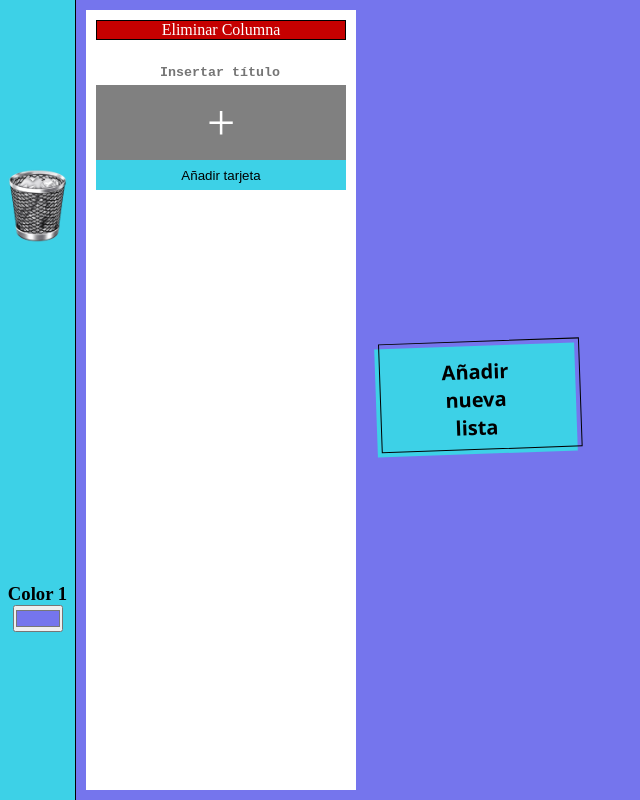
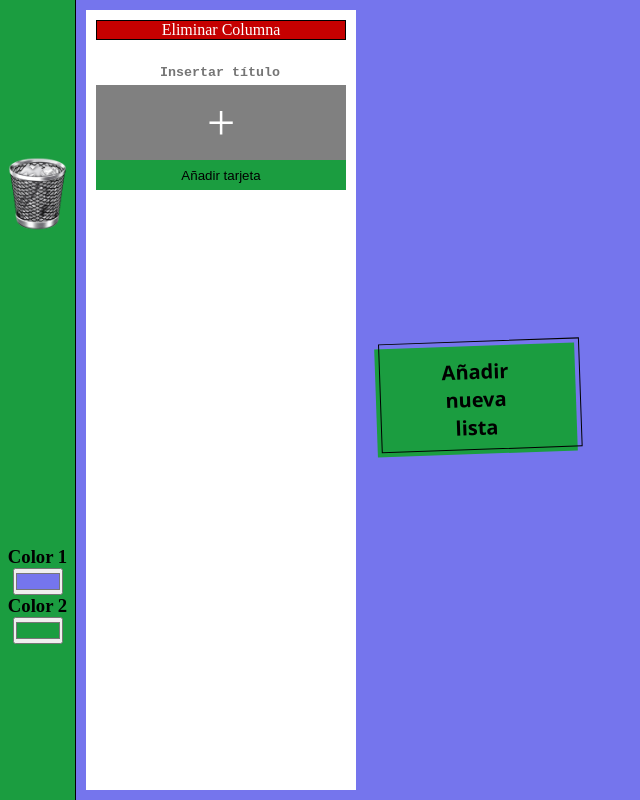
Before and after one commit to Elias-MN/NotasApp, a plain HTML site: page index.html in a window 1280 px wide. Both pictures are taken after a click on the button "Añadir nueva lista". Shown: the whole page, without its empty margins (0-640 px from the left). Drawn offline with Linux system fonts and the light colour scheme.

Commit message:
Added color2

```diff
--- a/index.html
+++ b/index.html
@@ -18,7 +18,9 @@
             </div>
             <div id="color-div">
                 <h3>Color 1</h3>
-                <input type="color" id="background-color" class="inputColor" value="#7575ed">
+                <input type="color" id="color1" class="inputColor" value="#7575ed">
+                <h3>Color 2</h3>
+                <input type="color" id="color2" class="inputColor" value="#3DD1E7">
             </div>
         </div>
         <button id="addColumn" class="button-53">Añadir nueva lista</button>
--- a/script.js
+++ b/script.js
@@ -1,6 +1,7 @@
 let addColumnButton = document.getElementById("addColumn");
 let container = document.getElementById("container");
-let inputColor = document.getElementById("background-color");
+let inputColor1 = document.getElementById("color1");
+let inputColor2 = document.getElementById("color2");
 
 let table = {};
 let idColumn;
@@ -8,11 +9,16 @@ let idCard;
 let columns;
 let currentElement;
 let color1;
+let color2;
+
+const root_theme = document.querySelector(':root');
+
 
 //TODO:
 // Añadir un segundo color para botones: https://stackdiary.com/change-css-variable-value-javascript/
 // Cambiar cursor a grab, grabbing, drop... cuando se arrastren tarjetas: https://www.w3schools.com/cssref/pr_class_cursor.php
 // Añadir sonidos al tirar en la basura las tarjetas...
+// Evento scroll
 
 class column {
     constructor(id) {
@@ -38,15 +44,18 @@ function checkLS() {
         idColumn = 0;
         idCard = 0;
         color1 = "#7575ed";
+        color2 = "#1b9d40";
         table.idColumnCounter = idColumn;
         table.idCardCounter = idCard;
-        table.backgroundColor = color1;
+        table.color1 = color1;
+        table.color2 = color2;
         columns = [];
     } else {
         table = JSON.parse(tableJSON);
         idColumn = table.idColumnCounter;
         idCard = table.idCardCounter;
-        color1 = table.backgroundColor;
+        color1 = table.color1;
+        color2 = table.color2;
         if (table.columns) {
             columns = table.columns;
         } else {
@@ -54,8 +63,10 @@ function checkLS() {
         }
         printColumns();
     }
-    container.style.background = color1;
-    inputColor.value = color1;
+    inputColor1.value = color1;
+    inputColor2.value = color2;
+    setColor1();
+    setColor2();
 }
 
 // Función que actualiza las columnas en pantalla
@@ -66,9 +77,14 @@ function printColumns() {
     });
 }
 
-// Función que actualiza los colores en pantalla
-function setColor() {
-    container.style.background = inputColor.value;
+// Función que actualiza los colores 1 en pantalla
+function setColor1() {
+    container.style.background = inputColor1.value;
+}
+
+// Función que actualiza los colores 2 en pantalla
+function setColor2() {
+    root_theme.style.setProperty('--color-change', inputColor2.value);
 }
 
 // Función que crea la estructura de una columna
@@ -189,7 +205,8 @@ function deleteColumn(event) {
 
 // Función que actualiza todos los datos de la tabla en memoria (LocalStorage, Base de Datos...)
 function updateLSTable() {
-    table.backgroundColor = inputColor.value;
+    table.color1 = inputColor1.value;
+    table.color2 = inputColor2.value;
 
     let updateColumns = [];
     for (let element = 1; element < container.children.length - 1; element++) {
@@ -221,8 +238,12 @@ function updateLSTable() {
 
 // Función principal
 function main() {
-    inputColor.addEventListener("change", updateLSTable);
-    inputColor.addEventListener("input", setColor);
+    inputColor1.addEventListener("change", updateLSTable);
+    inputColor1.addEventListener("input", setColor1);
+
+    inputColor2.addEventListener("change", updateLSTable);
+    inputColor2.addEventListener("input", setColor2);
+
     addColumnButton.addEventListener("click", addNewColumn);
     checkLS();
 }
--- a/style.css
+++ b/style.css
@@ -1,6 +1,10 @@
 * {
     margin: 0;
     padding: 0;
+}
+
+:root {
+    --color-change: #3DD1E7;
 }
 
 #container {
@@ -54,20 +58,21 @@
 .addCard {
     width: 100%;
     height: 30px;
-    background-color: #3DD1E7;
+    background-color: var(--color-change);
     border: none;
     cursor: pointer;
 }
 
 .addCard:hover {
-    background-color: #33a5b6;
+    background-color: #414242;
+    color: white;
 }
 
 #menu {
     min-width: 75px;
     max-width: 75px;
     height: 100%;
-    background: #3DD1E7;
+    background: var(--color-change);
     border-right: 1px solid black;
     display: flex;
     flex-direction: column;
@@ -100,7 +105,7 @@
 
 /* CSS Button New Column*/
 .button-53 {
-    background-color: #3DD1E7;
+    background-color: var(--color-change);
     border: 0 solid #E5E7EB;
     box-sizing: border-box;
     color: #000000;
```
